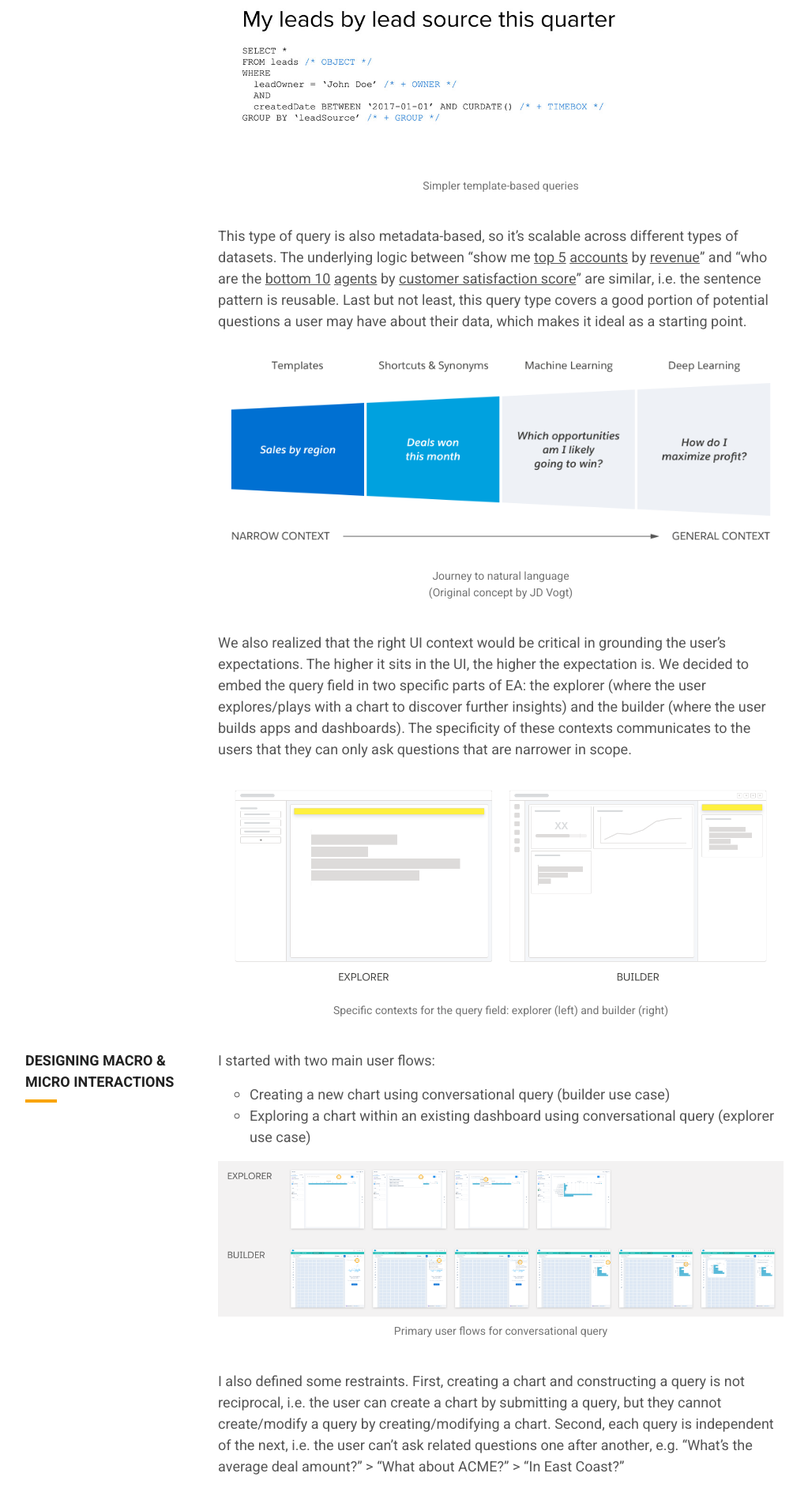
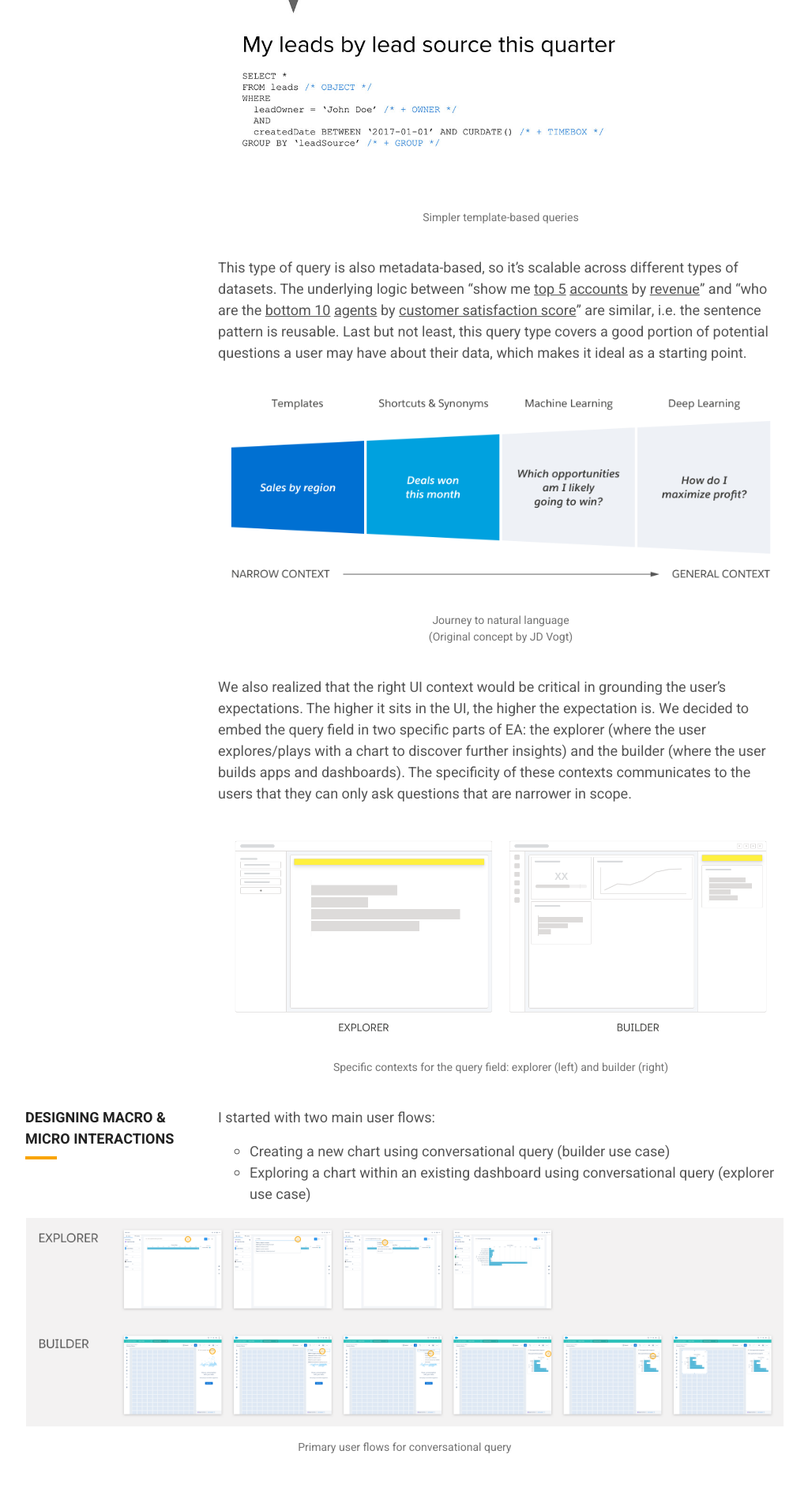
Before and after one commit to raymonst/ray-mon, a PHP site: page /work-conversational-analytics.php in a window 1280 px wide. Shown: the part 1880-3764 px from the top of the page at 79% size, without its empty margins (128-1151 px from the left). Run offline with PHP 8.4, Linux system fonts and the light colour scheme.

Commit message:
work in progress

```diff
--- a/_css/style.scss
+++ b/_css/style.scss
@@ -474,12 +474,13 @@ nav {
 	figcaption {
 		color: $color-text-light;
 		font-size: .875rem;
+		margin: 1rem 0 0 0;
 		text-align: center;
 	}
 
 	figure {
 // 		font-style: italic;
-		margin: 0 0 2.5rem 0;
+		margin: 1.5rem 0 2.5rem 0;
 		max-width: 45rem;
 
 		img {
@@ -510,6 +511,17 @@ nav {
 			float: right;
 			margin: 0 0 1rem 1.5rem;
 		}
+
+		&.figure-l {
+			margin: 0 0 2.5rem -34%;
+			max-width: 60rem;
+
+			figcaption {
+				margin: 1rem auto 0;
+				max-width: 45rem;
+			}
+		}
+
 	}
 
 	section {
@@ -1111,6 +1123,11 @@ nav {
 		margin-right: 0;
 	}
 
+	.container figure.figure-l {
+		margin-left: 0;
+		width: 100%;
+	}
+
 	.cover {
 		display: flex;
 
--- a/work-conversational-analytics.php
+++ b/work-conversational-analytics.php
@@ -101,7 +101,7 @@
 								<li>Exploring a chart within an existing dashboard using conversational query (explorer use case)</li>
 							</ul>
 						</p>
-						<figure>
+						<figure class="figure-l">
 							<img src="_images/work-conversational-analytics-main-flows.png" alt="Primary user flows for conversational query" width="4960" height="1364">
 							<figcaption>Primary user flows for conversational query</figcaption>
 						</figure>
@@ -121,8 +121,9 @@
 							<div class="quote-decoration">&nbsp;</div>
 						</blockquote>
 						<p>After trying out some approaches, I eventually created a set of interaction flows to show all the different micro-interaction patterns, including base patterns for keyboard and mouse as well as more complex query logic (e.g. how to show filter values, relative dates, etc.).</p>
-						<figure>
-							<img src="_images/work-conversational-analytics-logic.jpg" alt="Defining micro-interaction patterns" width="1346" height="1794">
+						<figure class="figure-l">
+<!-- 							<img src="_images/work-conversational-analytics-logic.jpg" alt="Defining micro-interaction patterns" width="1346" height="1794"> -->
+							<img src="_images/work-conversational-analytics-logic.png" alt="Defining micro-interaction patterns" width="1346" height="1794" >
 							<figcaption>Defining micro-interaction patterns</figcaption>
 						</figure>
 						<p>This method led to more productive discussions between UX, Engineering, and PM; in particular, it helped Engineering understand and plan their work more effectively. More importantly, however, it helped us focus on delivering a highly guided experience for the users and lessen their concerns. These schemas went through multiple rounds of iterations, which were informed by continuous feedback, both internally and from users.</p>
--- a/work-lightning-messaging-framework.php
+++ b/work-lightning-messaging-framework.php
@@ -97,12 +97,12 @@
 							<figcaption>Sketching out logic for the framework</figcaption>
 						</figure>
 						<p>In one of the early approaches, I arranged the various components by &ldquo;type,&rdquo; ranging from system-type messaging (initiated by the system and alerts the user of important system-related issues or status) to feedback-type (initiated by the user and represents the system&rsquo; response to the user input).</p>
-						<figure>
+						<figure class="figure-l">
 							<img src="_images/work-lightning-messaging-framework-posters.jpg" alt="Early posters with simple categorizations" width="1400" height="700">
 							<figcaption>Early posters with simple categorizations</figcaption>
 						</figure>
 						<p>The guideline continued to evolve from this basic version. I added more comprehensive guidelines for each component that describe its usage, dos and don&rsquo;ts, variants, etc. to help users understand the variety of contexts that are available for use.</p>
-						<figure>
+						<figure class="figure-l">
 							<img src="_images/work-lightning-messaging-framework-guidelines.png" alt="Adding more layers and details to the guideline" width="1660" height="642">
 							<figcaption>Adding more layers and details to the guideline</figcaption>
 						</figure>
```
Also changed, not shown: work-medium.php (+14 -12 lines), _css/style.css, _images/work-conversational-analytics-logic.png (added), _images/work-medium-app-architecture.png, _images/work-medium-app-design-system.png (added), _images/work-medium-app-feed.png, _images/work-medium-app-north-star-video.jpg, _images/work-medium-app-plan.png, _images/work-medium-app-rebrand.png (added), _images/work-medium-app-themes.png (added), 2 other files.
